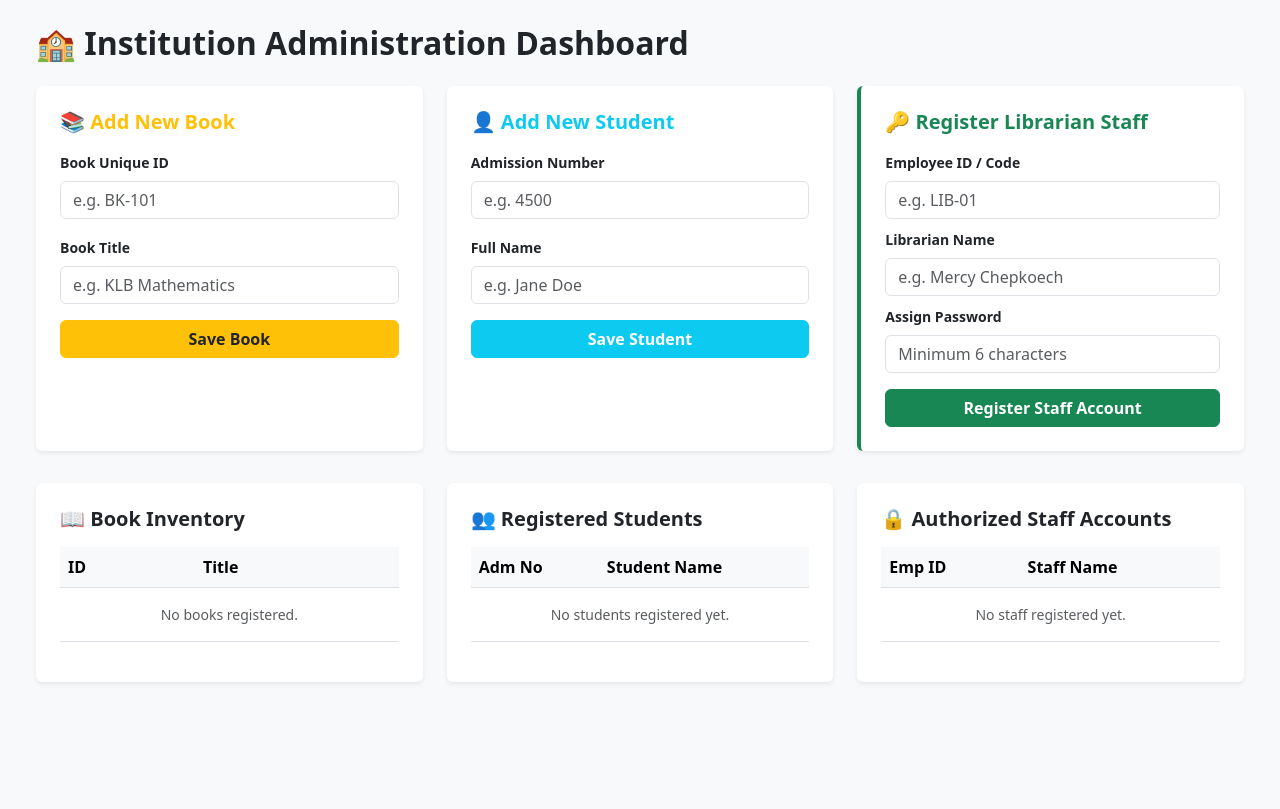
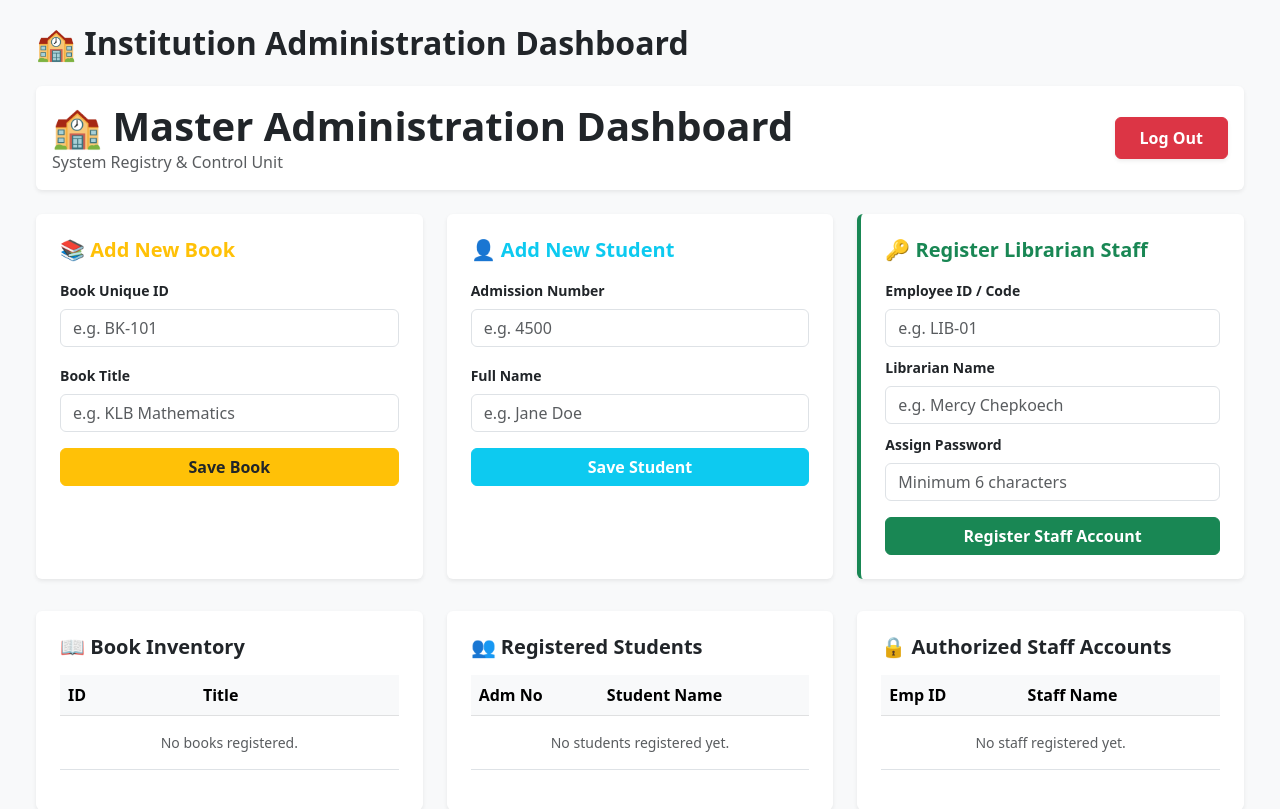
Before and after one commit to erickodhi/school-library-system, a Flask app: page /dashboard in a window 1280 px wide. Shown: the top 809 px of the page. Before the commit the page ends 683 px from the top, so only its background shows below. Run offline with Flask 3, Linux system fonts and the light colour scheme; data that the repository does not hold is empty.

Commit message:
Added Log Out button to Admin Dashboard layout

```diff
--- a/templates/admin.html
+++ b/templates/admin.html
@@ -10,7 +10,13 @@
 
     <div class="container-fluid mx-auto" style="max-width: 1400px;">
         <h2 class="fw-bold text-dark mb-4">🏫 Institution Administration Dashboard</h2>
-
+        <div class="d-flex justify-content-between align-items-center mb-4 bg-white p-3 rounded shadow-sm">
+    <div>
+        <h1 class="fw-bold text-dark mb-0">🏫 Master Administration Dashboard</h1>
+        <p class="text-muted mb-0">System Registry & Control Unit</p>
+    </div>
+    <a href="/" class="btn btn-danger fw-bold px-4 py-2 shadow-sm">Log Out</a>
+</div>
         <div class="row g-4">
             <div class="col-lg-4 col-md-6">
                 <div class="card shadow-sm border-0 h-100">
```
